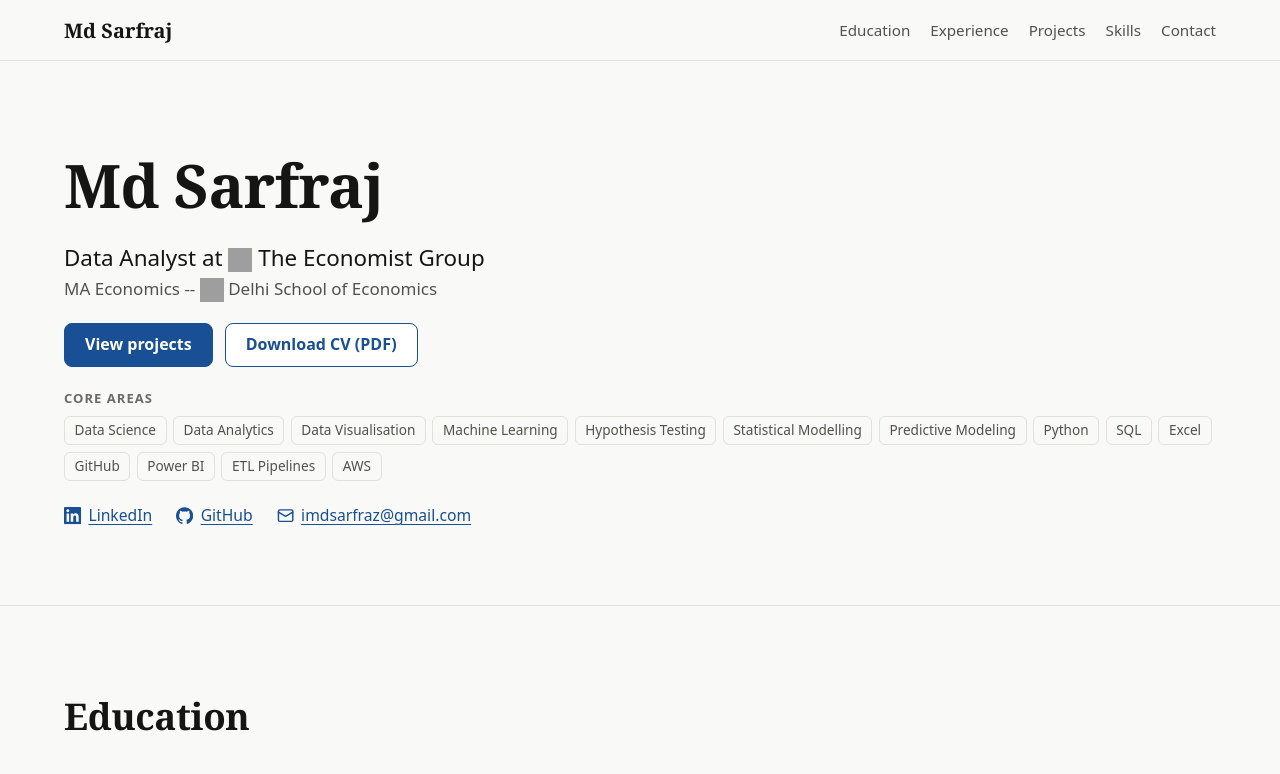
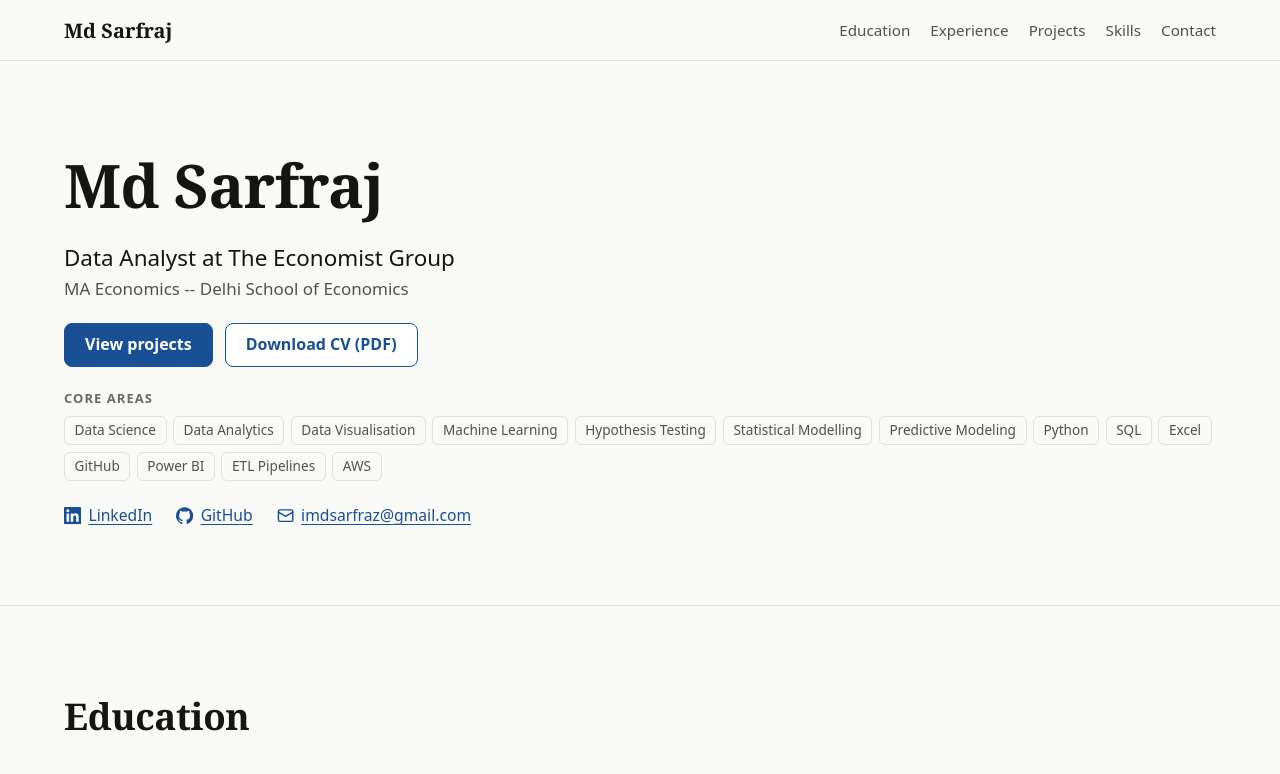
Before and after one commit to imdsarfraz/imdsarfraz.github.io, a plain HTML site: page index.html in a window 1280 px wide. Shown: the top 774 px of the page. Drawn offline with Linux system fonts and the light colour scheme; grey boxes are pictures that could not be loaded.

Commit message:
Revert "Show institution logos in the homepage hero"

```diff
--- a/assets/css/style.css
+++ b/assets/css/style.css
@@ -364,18 +364,6 @@ ul {
 .hero-intro {
   max-width: 62ch;
   color: var(--ink-2);
-}
-
-.hero-affiliation {
-  display: inline-block;
-  max-width: 100%;
-}
-
-.hero-affiliation img {
-  display: inline-block;
-  width: 1.5rem;
-  height: 1.5rem;
-  vertical-align: middle;
 }
 
 .core-areas {
--- a/index.html
+++ b/index.html
@@ -87,16 +87,8 @@
     <section class="hero" aria-labelledby="name">
       <div class="container">
         <h1 id="name">Md Sarfraj</h1>
-        <p class="lead">
-          Data Analyst at <span class="hero-affiliation"><img
-            src="https://media.licdn.com/dms/image/v2/D560BAQFZUavdWG_s-g/company-logo_200_200/company-logo_200_200/0/1729261218803/the_economist_logo?e=2147483647&amp;v=beta&amp;t=3qZs1I7gF0BWOIGKjPP_AOzk8gqx2fOzwB-YvSEmMOI"
-            width="24" height="24" alt="" referrerpolicy="no-referrer"> The Economist Group</span>
-        </p>
-        <p class="hero-intro">
-          MA Economics -- <span class="hero-affiliation"><img
-            src="https://media.licdn.com/dms/image/v2/C560BAQFQMR-6IIy0jA/company-logo_200_200/company-logo_200_200/0/1630667588302/delhi_school_of_economics_logo?e=2147483647&amp;v=beta&amp;t=iMxiNTfihaT-2K5EDEbMe1IS_c2plWA5Uqw5d5XeCwQ"
-            width="24" height="24" alt="" referrerpolicy="no-referrer"> Delhi School of Economics</span>
-        </p>
+        <p class="lead">Data Analyst at The Economist Group</p>
+        <p class="hero-intro">MA Economics -- Delhi School of Economics</p>
 
         <div class="actions">
           <a class="btn btn-primary" href="#projects">View projects</a>
```
